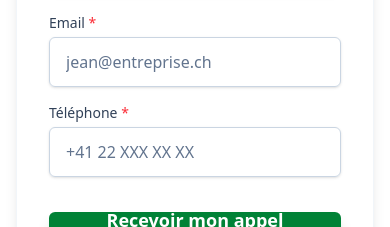
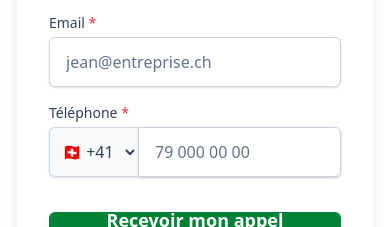
Before and after one commit to lopezdamien/fiduconnect, a Next.js app: page /contact in a window 390 px wide. Shown: the part 2200-2427 px from the top of the page. Built offline with nearby package versions, Linux system fonts and the light colour scheme; no server answers.

Commit message:
feat(forms): add country phone code selector with switzerland default

```diff
--- a/components/LPForm.tsx
+++ b/components/LPForm.tsx
@@ -23,8 +23,11 @@ export function LPForm() {
         const formData = new FormData(e.currentTarget);
         const data = Object.fromEntries(formData.entries());
 
+        const fullPhone = `${data.countryCode} ${data.phoneNumber}`;
+
         const payload = {
             ...data,
+            phone: fullPhone,
             company: data.company || 'Non renseigné',
             subject: 'Demande depuis Landing Page',
             comment: data.message,
@@ -84,15 +87,28 @@ export function LPForm() {
 
             <div className="grid grid-cols-1 gap-5 md:grid-cols-2">
                 <div>
-                    <label htmlFor="phone" className="block text-sm font-semibold text-slate-700 mb-1">Téléphone <span className="text-red-500">*</span></label>
-                    <input
-                        type="tel"
-                        name="phone"
-                        id="phone"
-                        required
-                        className="w-full rounded-lg border-slate-300 shadow-sm focus:border-green-600 focus:ring-1 focus:ring-green-600 px-4 py-3 border text-slate-900 placeholder:text-slate-400"
-                        placeholder="+41 22 000 00 00"
-                    />
+                    <label htmlFor="phoneNumber" className="block text-sm font-semibold text-slate-700 mb-1">Téléphone <span className="text-red-500">*</span></label>
+                    <div className="flex relative shadow-sm rounded-lg">
+                        <select
+                            name="countryCode"
+                            defaultValue="+41"
+                            aria-label="Indicatif pays"
+                            className="inline-flex items-center rounded-l-lg border border-r-0 border-slate-300 bg-slate-50 px-2 sm:px-3 text-slate-700 sm:text-sm focus:border-green-600 focus:ring-1 focus:ring-green-600 outline-none"
+                        >
+                            <option value="+41">🇨🇭 +41</option>
+                            <option value="+33">🇫🇷 +33</option>
+                            <option value="+32">🇧🇪 +32</option>
+                            <option value="+1">🇺🇸 +1</option>
+                        </select>
+                        <input
+                            type="tel"
+                            name="phoneNumber"
+                            id="phoneNumber"
+                            required
+                            className="w-full rounded-r-lg border px-4 py-3 border-slate-300 focus:border-green-600 focus:ring-1 focus:ring-green-600 text-slate-900 placeholder:text-slate-400"
+                            placeholder="79 000 00 00"
+                        />
+                    </div>
                 </div>
                 <div>
                     <label htmlFor="email" className="block text-sm font-semibold text-slate-700 mb-1">Email professionnel <span className="text-red-500">*</span></label>
--- a/components/LeadForm.tsx
+++ b/components/LeadForm.tsx
@@ -23,10 +23,13 @@ export function LeadForm() {
         const formData = new FormData(e.currentTarget);
         const data = Object.fromEntries(formData.entries());
 
+        const fullPhone = `${data.countryCode} ${data.phoneNumber}`;
+
         // Simple honeypot check on server, field is hidden here
         // We add source page info
         const payload = {
             ...data,
+            phone: fullPhone,
             subject: 'Avis Stratégique Gratuit',
             source: window.location.pathname,
         };
@@ -110,15 +113,28 @@ export function LeadForm() {
                         />
                     </div>
                     <div>
-                        <label htmlFor="phone" className="block text-sm font-medium text-slate-700 mb-1">Téléphone <span className="text-red-500">*</span></label>
-                        <input
-                            type="tel"
-                            name="phone"
-                            id="phone"
-                            required
-                            className="w-full rounded-md border-slate-300 shadow-sm focus:border-green-600 focus:ring-1 focus:ring-green-600 sm:text-sm px-4 py-3 border text-slate-900 placeholder:text-slate-500"
-                            placeholder="+41 22 XXX XX XX"
-                        />
+                        <label htmlFor="phoneNumber" className="block text-sm font-medium text-slate-700 mb-1">Téléphone <span className="text-red-500">*</span></label>
+                        <div className="flex relative shadow-sm rounded-md">
+                            <select
+                                name="countryCode"
+                                defaultValue="+41"
+                                aria-label="Indicatif pays"
+                                className="inline-flex items-center rounded-l-md border border-r-0 border-slate-300 bg-slate-50 px-2 sm:px-3 text-slate-700 sm:text-sm focus:border-green-600 focus:ring-1 focus:ring-green-600 outline-none"
+                            >
+                                <option value="+41">🇨🇭 +41</option>
+                                <option value="+33">🇫🇷 +33</option>
+                                <option value="+32">🇧🇪 +32</option>
+                                <option value="+1">🇺🇸 +1</option>
+                            </select>
+                            <input
+                                type="tel"
+                                name="phoneNumber"
+                                id="phoneNumber"
+                                required
+                                className="w-full rounded-r-md border-slate-300 shadow-sm focus:border-green-600 focus:ring-1 focus:ring-green-600 sm:text-sm px-4 py-3 border text-slate-900 placeholder:text-slate-500"
+                                placeholder="79 000 00 00"
+                            />
+                        </div>
                     </div>
                 </div>
 
```
